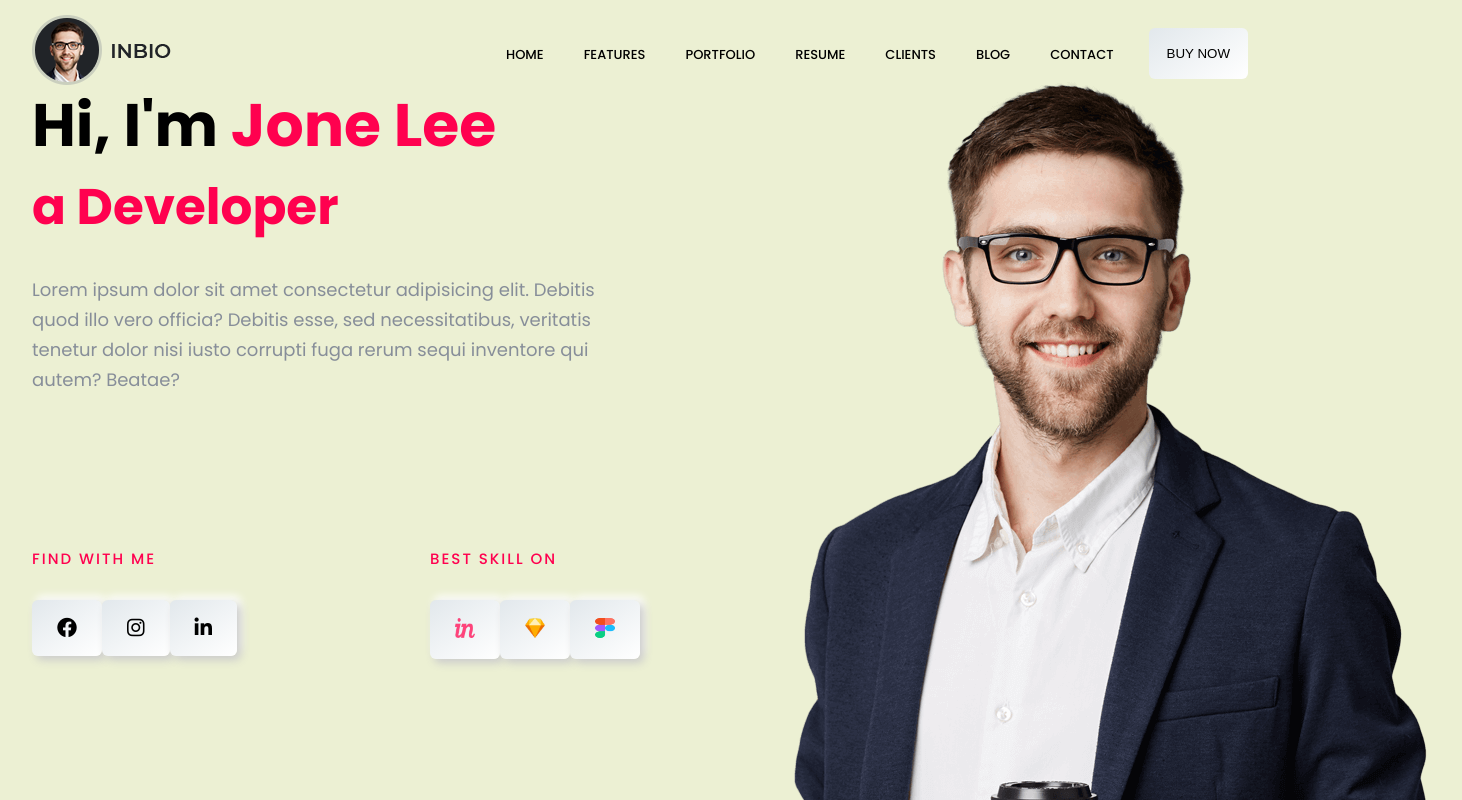
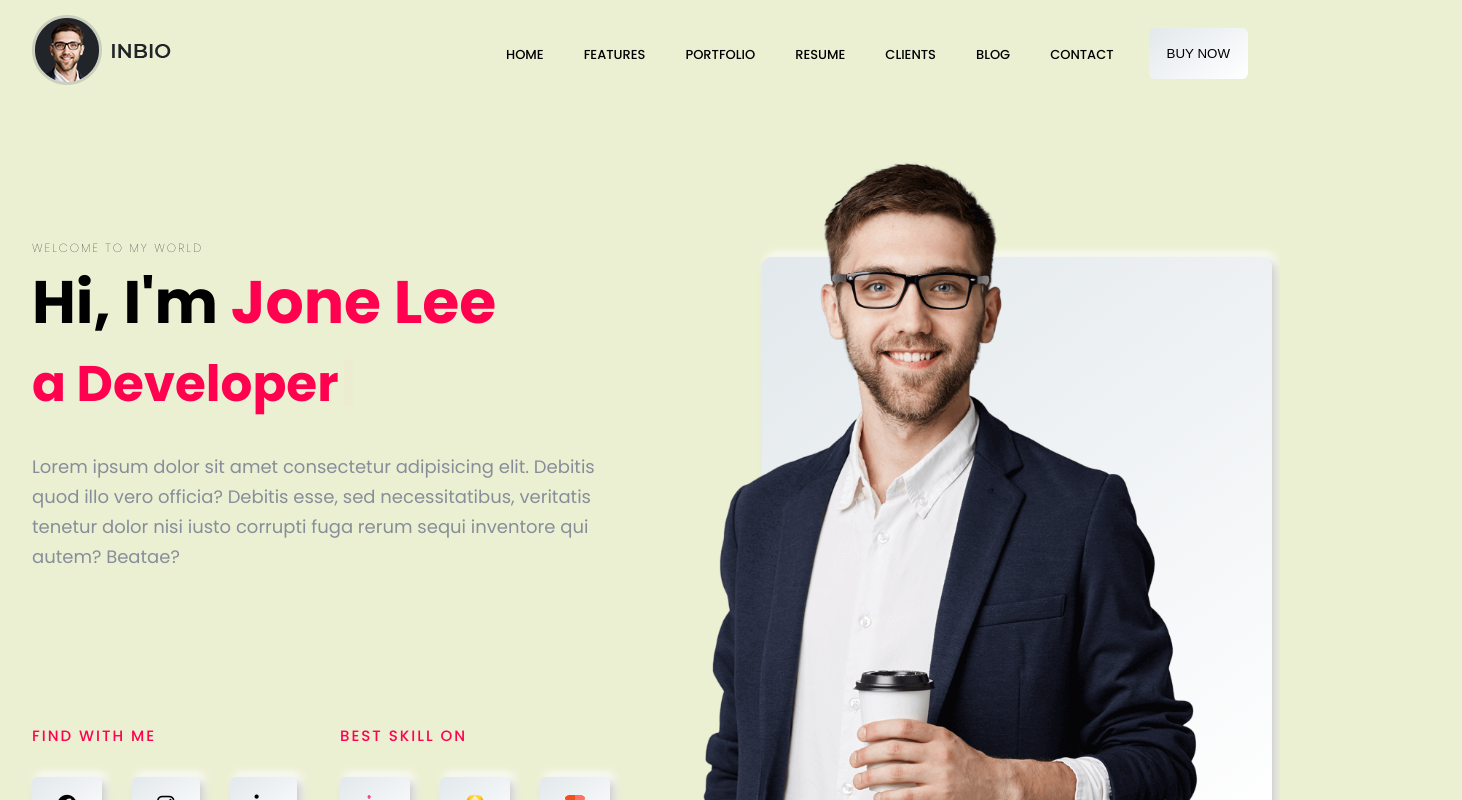
Before and after one commit to ibktommy/react-responsive-portfolio, a React (Create React App) app: page / in a window 1280 px wide. Shown: the top 800 px of the page, 1462 px wide, since content can reach past the window. Built offline with nearby package versions, Linux system fonts and the light colour scheme.

Commit message:
Styling of Home Component

```diff
--- a/src/App.css
+++ b/src/App.css
@@ -49,7 +49,19 @@ button {
 }
 
 .btn_shadow:hover {
-  background-color: #ff014f;
+  background: #ff014f;
   color: white;
   transform: translateY(-10px);
 }
+
+.row, .left, .right {
+  width: 50%;
+}
+
+.top {
+  margin-top: 8rem;
+}
+
+.mtop {
+margin-top: 4rem;
+}
--- a/src/component/Hero/Home.css
+++ b/src/component/Hero/Home.css
@@ -42,7 +42,7 @@
 }
 
 .hero_btn button {
-  margin-right: 3rems;
+  margin-right: 3rem;
 }
 
 .hero_btn i {
@@ -62,3 +62,19 @@
   width: 40%;
   position: relative;
 }
+
+.hero .right_img {
+  background: linear-gradient(145deg, #e2e8ec, #fff);
+  box-shadow: .4rem .4rem .8rem #cbcbcb, .4rem -.4rem .8rem #fff;
+  border-radius: 1rem;
+  height: 58rem;
+  width: 51rem;
+  margin-top: 20%;
+}
+
+.hero .right_img img {
+  position: absolute;
+  top: 0;
+  right: 10%;
+  width: 51rem;
+}
--- a/src/component/Hero/Home.jsx
+++ b/src/component/Hero/Home.jsx
@@ -12,6 +12,7 @@ const Home = () => {
 			<section className="hero" id="home">
 				<div className="container f_flex top">
 					<div className="left top">
+						<h3>WELCOME TO MY WORLD</h3>
 						<h1>
 							Hi, I'm <span>Jone Lee</span>
 						</h1>
```
Also changed, not shown: src/component/Features/Card.js (added), src/component/Features/Features.css (added), src/component/Features/Features.jsx (added).
